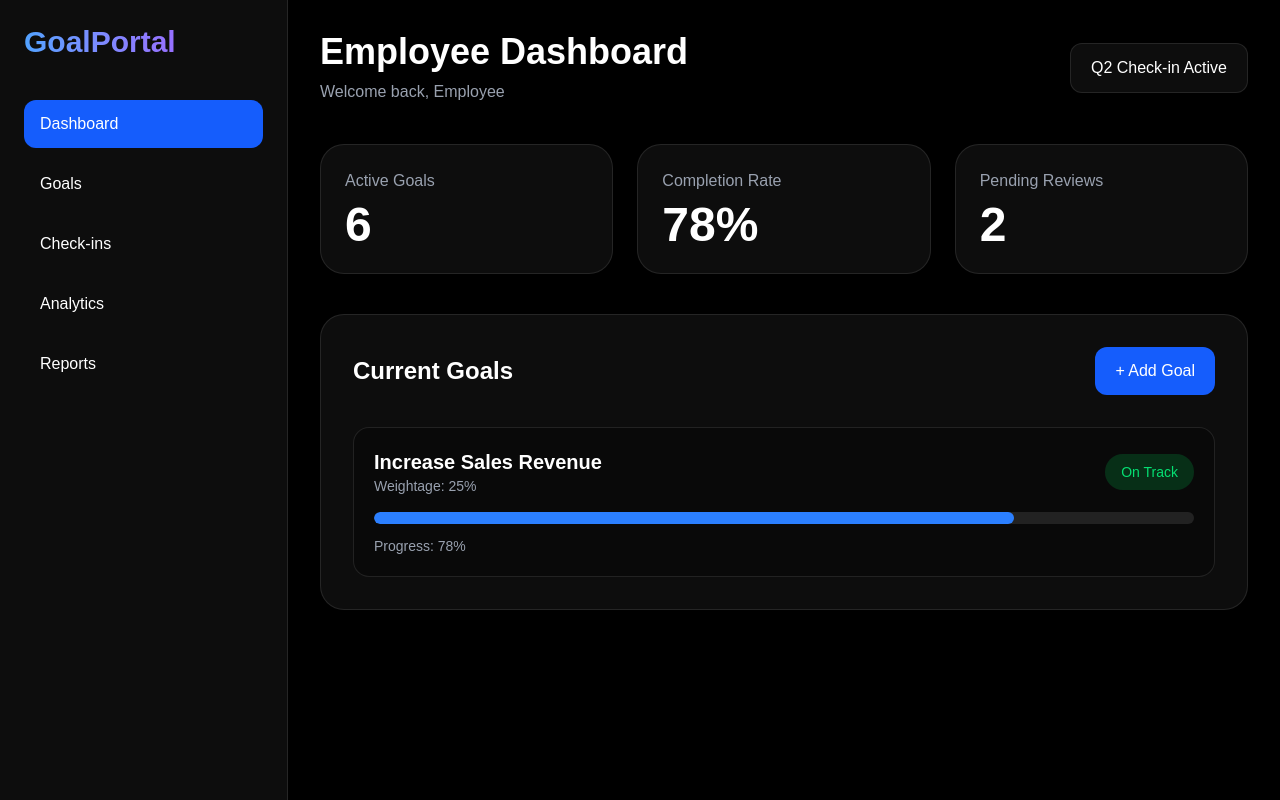
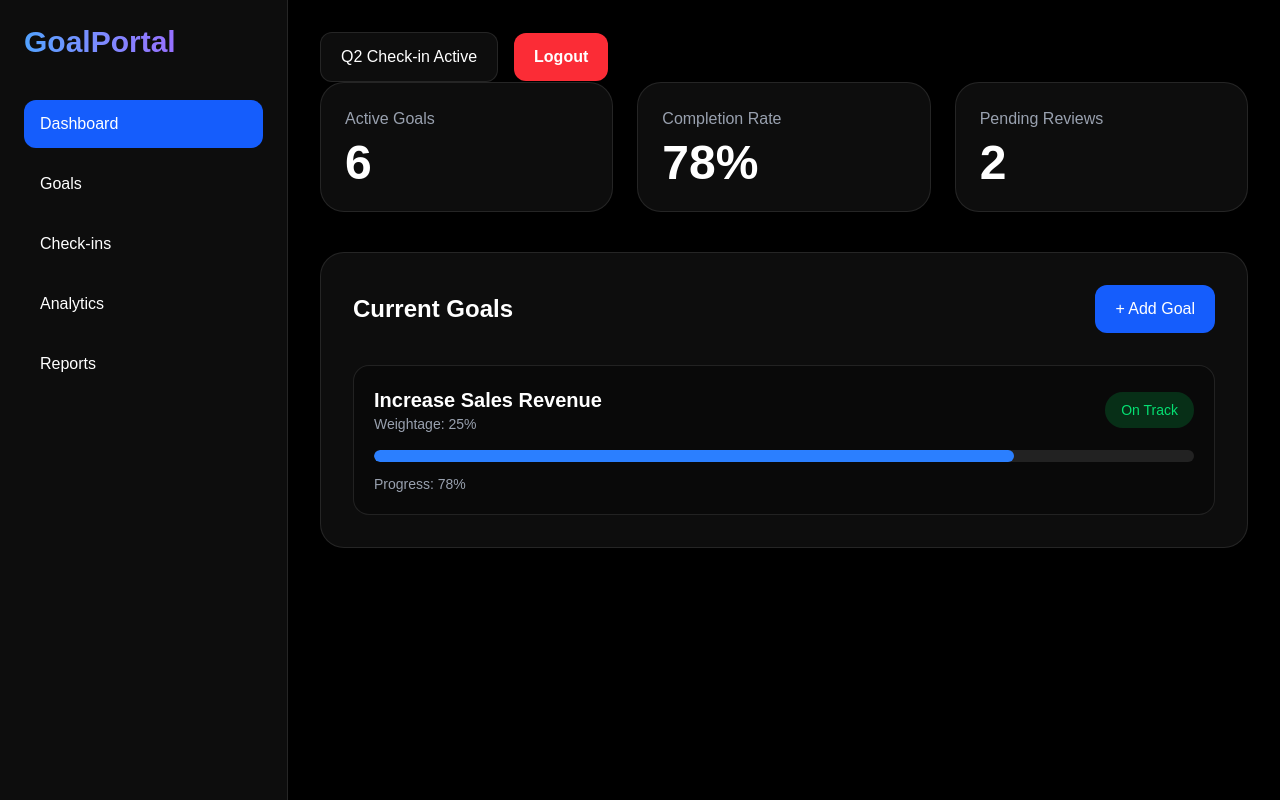
Before and after one commit to Balroog1/goal-tracking-portal, a Next.js app: page /employee in a window 1280 px wide. Built offline with nearby package versions, Linux system fonts and the light colour scheme.

Commit message:
Added logout functionality for employee dashboard

```diff
--- a/app/employee/page.tsx
+++ b/app/employee/page.tsx
@@ -1,6 +1,15 @@
+"use client";
 import Link from "next/link";
+import { useRouter } from "next/navigation";
 
 export default function DashboardPage() {
+    const router = useRouter();
+    const handleLogout = () => {
+
+  localStorage.removeItem("role");
+
+  router.push("/login");
+};
   return (
     <main className="min-h-screen bg-black text-white flex">
 
@@ -47,21 +56,18 @@ export default function DashboardPage() {
       <section className="flex-1 p-8">
 
         {/* Top Bar */}
-        <div className="flex items-center justify-between mb-10">
+        <div className="flex items-center gap-4">
 
-          <div>
-            <h1 className="text-4xl font-bold">
-              Employee Dashboard
-            </h1>
+            <div className="bg-white/5 border border-white/10 px-5 py-3 rounded-xl">
+              Q2 Check-in Active
+            </div>
 
-            <p className="text-gray-400 mt-2">
-              Welcome back, Employee
-            </p>
-          </div>
-
-          <div className="bg-white/5 border border-white/10 px-5 py-3 rounded-xl">
-            Q2 Check-in Active
-          </div>
+             <button
+               onClick={handleLogout}
+               className="bg-red-500 hover:bg-red-600 transition px-5 py-3 rounded-xl font-semibold"
+             >
+              Logout
+             </button>
 
         </div>
 
```
